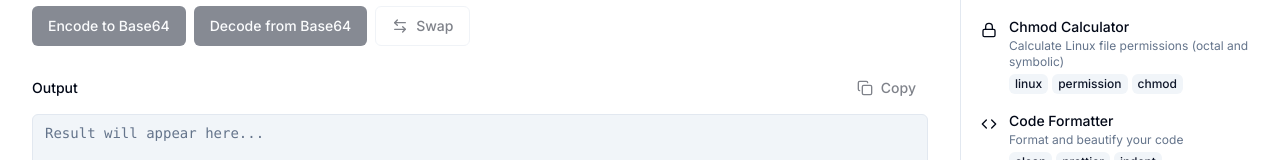
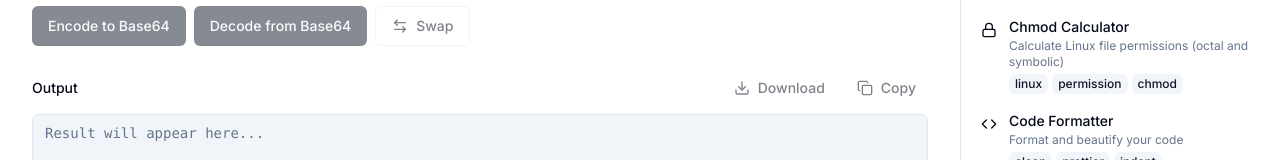
Before and after one commit to zafrem/Desk-tools, a Next.js app: page /tools/base64-converter in a window 1280 px wide. Shown: the part 477-637 px from the top of the page. Built offline with nearby package versions, Linux system fonts and the light colour scheme.

Commit message:
Update function

```diff
--- a/app/tools/base64-converter/page.tsx
+++ b/app/tools/base64-converter/page.tsx
@@ -5,21 +5,24 @@ import { ToolLayout } from "@/components/tool-layout";
 import { Label } from "@/components/ui/label";
 import { Textarea } from "@/components/ui/textarea";
 import { Button } from "@/components/ui/button";
-import { Copy, ArrowLeftRight } from "lucide-react";
+import { Copy, ArrowLeftRight, Download } from "lucide-react";
 
 export default function Base64ConverterPage() {
   const [input, setInput] = React.useState("");
   const [output, setOutput] = React.useState("");
   const [error, setError] = React.useState("");
+  const [lastOperation, setLastOperation] = React.useState<"encode" | "decode" | null>(null);
 
   const handleEncode = () => {
     try {
       setError("");
       const encoded = btoa(input);
       setOutput(encoded);
+      setLastOperation("encode");
     } catch {
       setError("Failed to encode. Check your input for invalid characters.");
       setOutput("");
+      setLastOperation(null);
     }
   };
 
@@ -28,9 +31,11 @@ export default function Base64ConverterPage() {
       setError("");
       const decoded = atob(input);
       setOutput(decoded);
+      setLastOperation("decode");
     } catch {
       setError("Failed to decode. Invalid Base64 string.");
       setOutput("");
+      setLastOperation(null);
     }
   };
 
@@ -38,6 +43,10 @@ export default function Base64ConverterPage() {
     setInput(output);
     setOutput(input);
     setError("");
+    // If we swap, the new input is what was just output.
+    // The new output is what was just input.
+    // It's ambiguous what the "last operation" corresponds to for the new output, so reset it or keep it simple.
+    setLastOperation(null);
   };
 
   const handleCopy = async () => {
@@ -48,10 +57,46 @@ export default function Base64ConverterPage() {
     }
   };
 
+  const handleDownload = () => {
+    try {
+      if (!output) return;
+
+      // Convert string to Uint8Array to handle potential binary data correctly
+      const byteNumbers = new Array(output.length);
+      for (let i = 0; i < output.length; i++) {
+        byteNumbers[i] = output.charCodeAt(i);
+      }
+      const byteArray = new Uint8Array(byteNumbers);
+
+      const blob = new Blob([byteArray], { type: "application/octet-stream" });
+      const url = URL.createObjectURL(blob);
+      const a = document.createElement("a");
+      a.href = url;
+
+      // Set filename based on operation
+      if (lastOperation === "encode") {
+        a.download = "encoded.txt";
+      } else if (lastOperation === "decode") {
+        a.download = "decoded.bin";
+      } else {
+        a.download = "output.txt";
+      }
+
+      document.body.appendChild(a);
+      a.click();
+      document.body.removeChild(a);
+      URL.revokeObjectURL(url);
+    } catch (err) {
+      console.error("Download failed:", err);
+      setError("Failed to generate download file.");
+    }
+  };
+
   const handleClear = () => {
     setInput("");
     setOutput("");
     setError("");
+    setLastOperation(null);
   };
 
   return (
@@ -113,6 +158,17 @@ export default function Base64ConverterPage() {
         <div className="space-y-2">
           <div className="flex items-center justify-between">
             <Label htmlFor="output">Output</Label>
+            <div className="flex gap-2">
+              <Button
+                variant="ghost"
+                size="sm"
+                onClick={handleDownload}
+                disabled={!output}
+                className="gap-2"
+              >
+                <Download className="h-4 w-4" />
+                Download
+              </Button>
               <Button
                 variant="ghost"
                 size="sm"
@@ -123,6 +179,7 @@ export default function Base64ConverterPage() {
                 <Copy className="h-4 w-4" />
                 Copy
               </Button>
+            </div>
           </div>
           <Textarea
             id="output"
```
Lines whose indentation alone changed are shown as unchanged.
